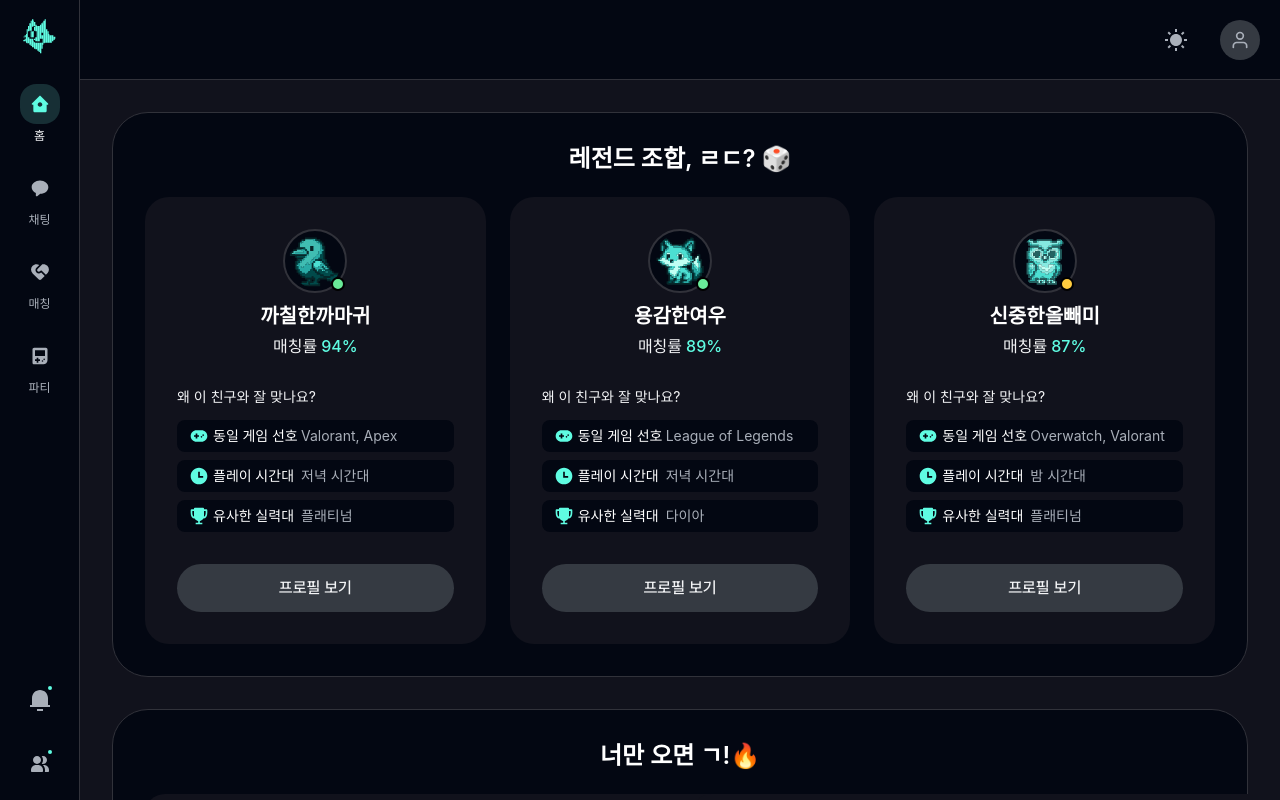
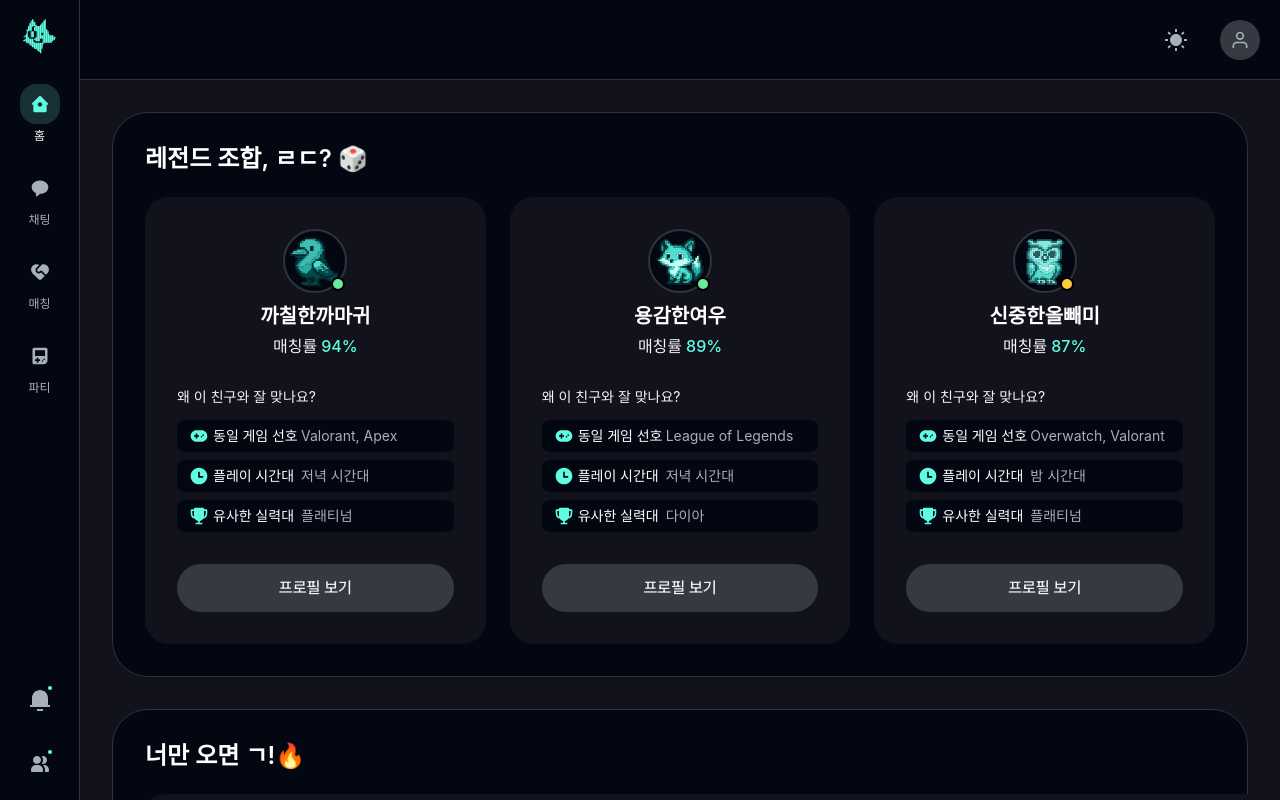
Before and after one commit to szeunkk/ReadyGo, a Next.js app: page /home in a window 1280 px wide. Built offline with nearby package versions, Linux system fonts and the light colour scheme.

Commit message:
style: 섹션 제목 정렬을 왼쪽으로 변경

```diff
--- a/src/components/home/ui/match-section/styles.module.css
+++ b/src/components/home/ui/match-section/styles.module.css
@@ -14,7 +14,7 @@
 .heading {
   display: flex;
   flex-direction: column;
-  align-items: center;
+  align-items: flex-start;
   justify-content: center;
 }
 
--- a/src/components/home/ui/party-section/styles.module.css
+++ b/src/components/home/ui/party-section/styles.module.css
@@ -14,7 +14,7 @@
 .heading {
   display: flex;
   flex-direction: column;
-  align-items: center;
+  align-items: flex-start;
   justify-content: center;
 }
 
```
